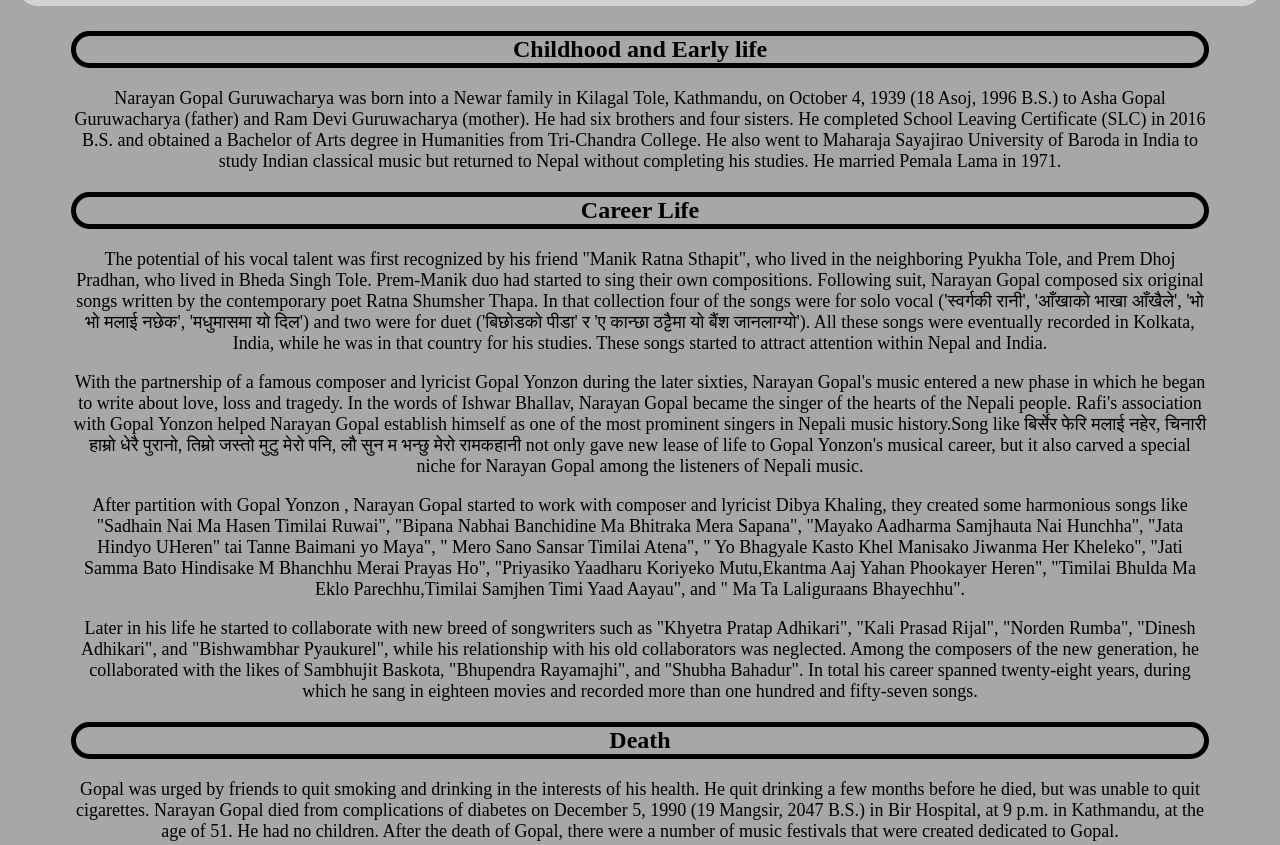
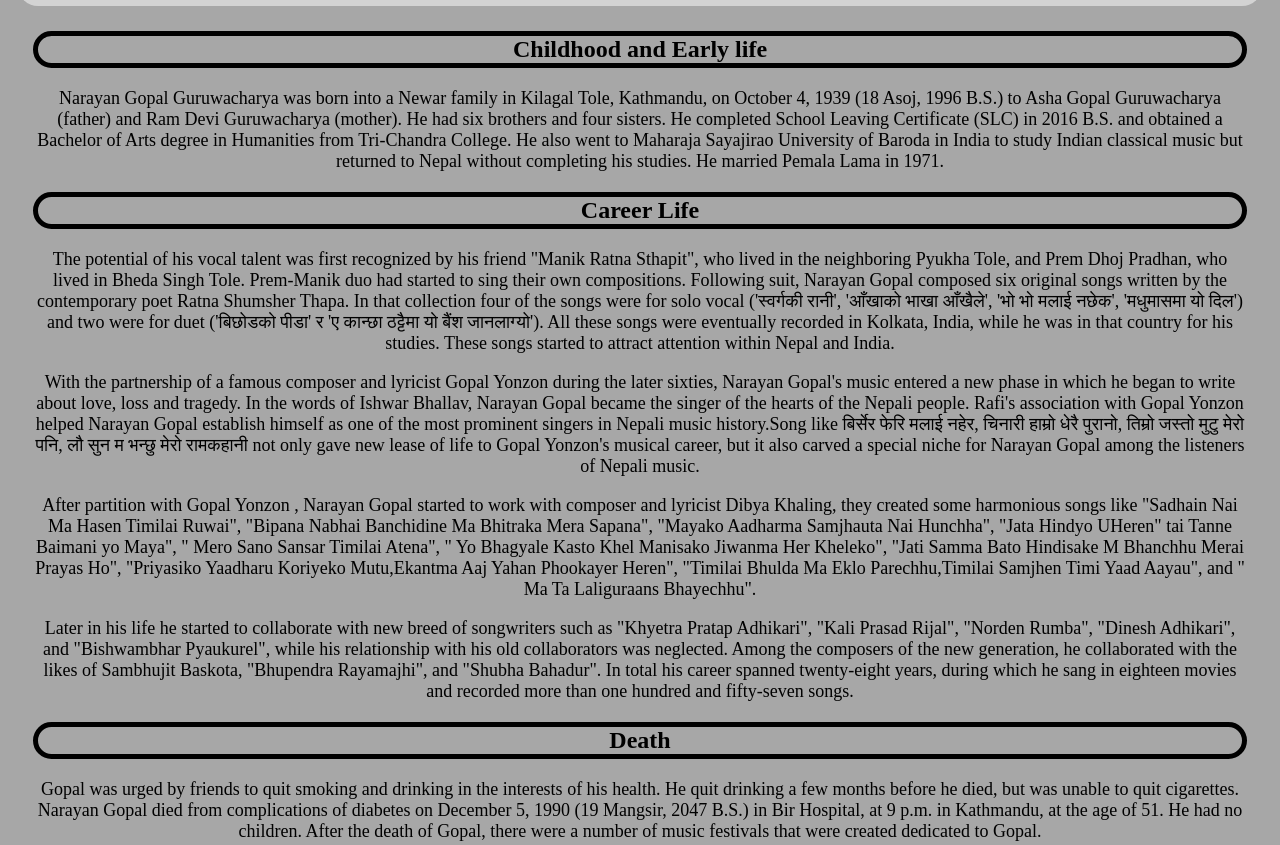
Before and after one commit to ManishGru/tribute_to_narayangopal, a plain HTML site: page index.html in a window 1280 px wide. Shown: the part 471-1316 px from the top of the page. Drawn offline with Linux system fonts and the light colour scheme.

Commit message:
Added viewport meta tag in the page.

```diff
--- a/index.html
+++ b/index.html
@@ -3,6 +3,7 @@
 
 <head>
     <link rel="stylesheet" href="style.css">
+    <meta name="viewport" content="width=device-width, initial-scale=1.0">
 </head>
 
 <body id="main">
--- a/style.css
+++ b/style.css
@@ -35,5 +35,5 @@ p{
     font-weight: bold;
 }
 #tribute-info{
-    margin: 2% 5% 0 5%;
+    margin: 2% 2% 0 2%;
 }
```
